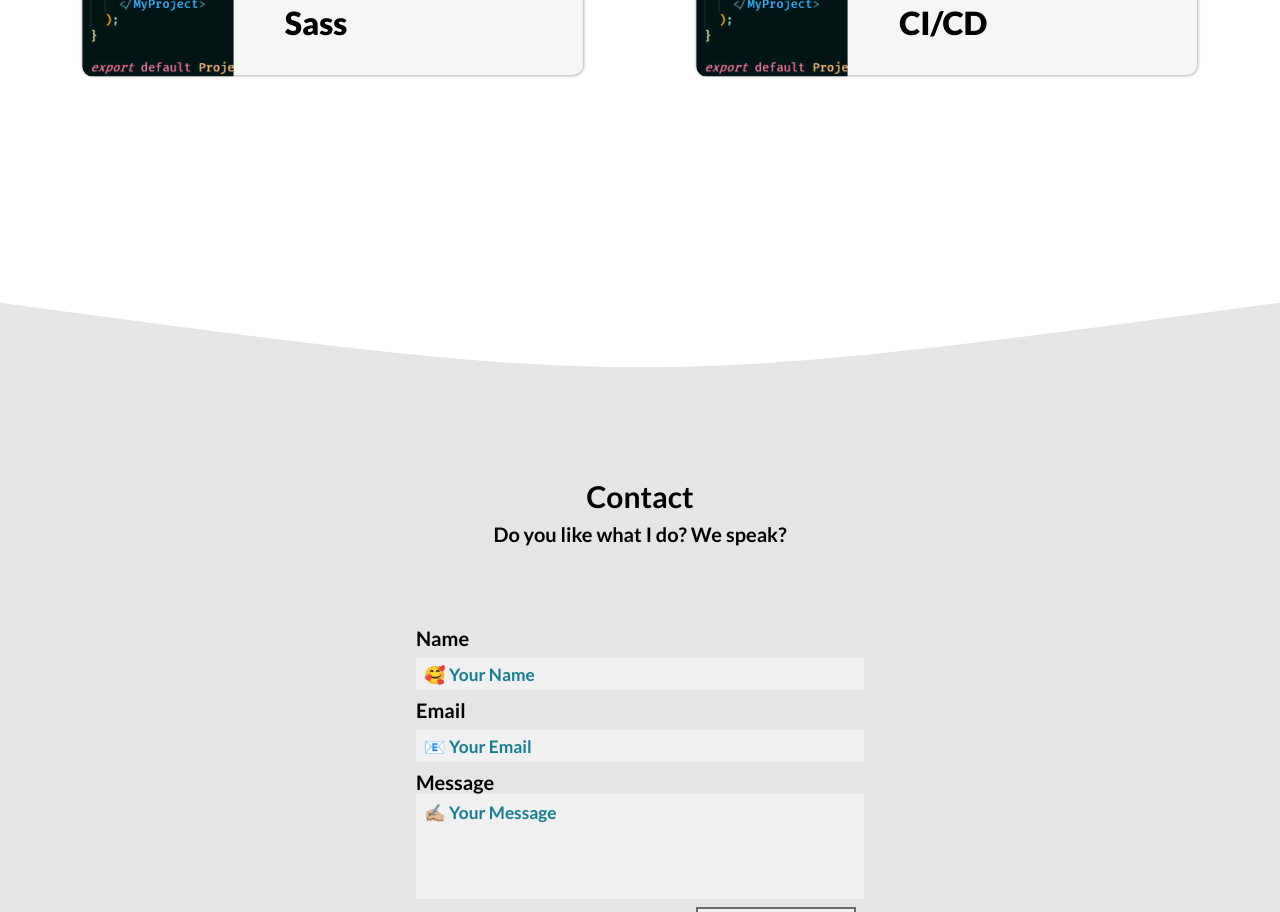
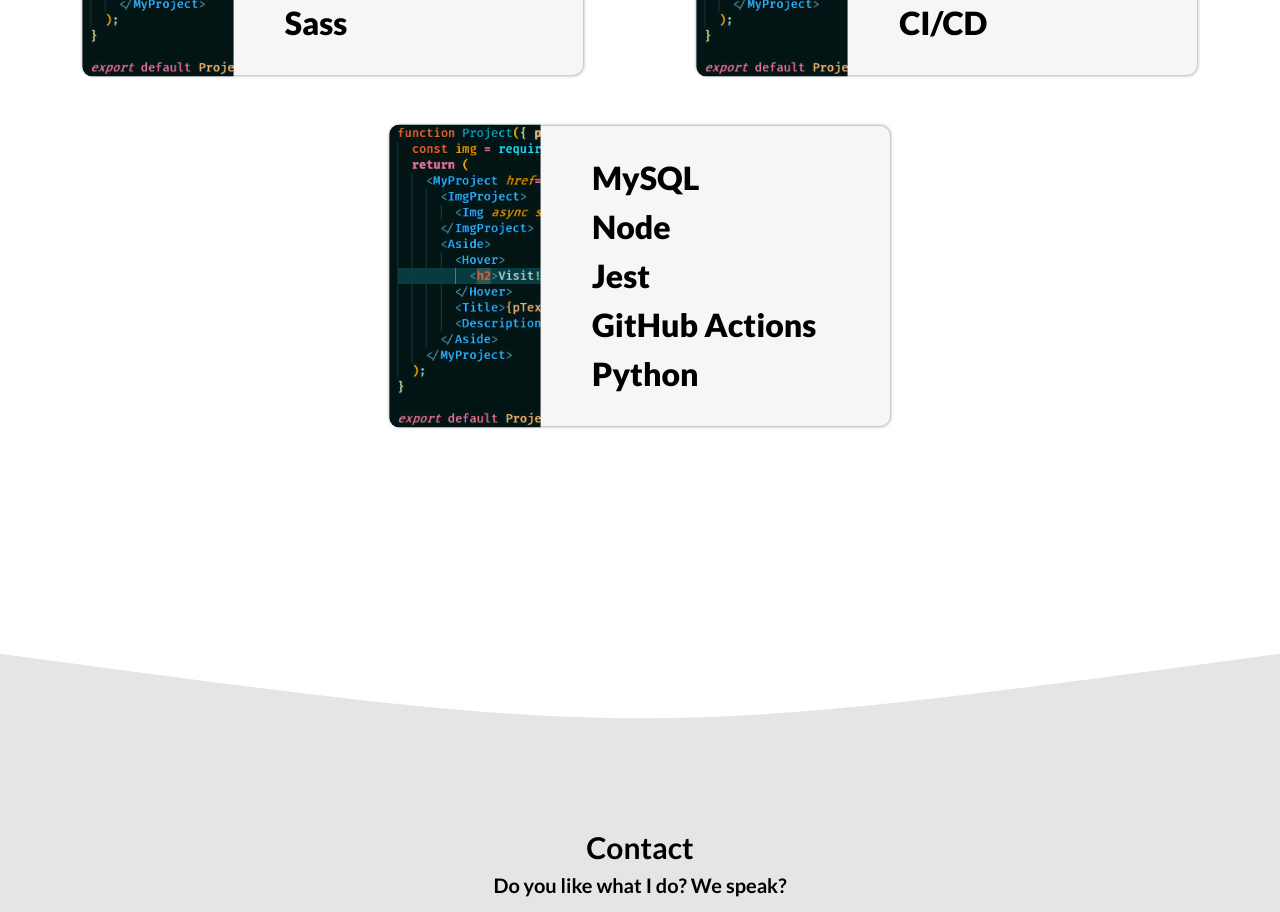
Before and after one commit to chrisRol2/Portfolio, a React (Create React App) app: page / in a window 1280 px wide. Shown: the part 1960-2872 px from the top of the page. Built offline with nearby package versions, Linux system fonts and the light colour scheme.

Commit message:
added tecno2  and a extra skillcard

```diff
--- a/src/Pages/Skills.js
+++ b/src/Pages/Skills.js
@@ -1,7 +1,7 @@
 import Title from "../Components/Title";
 import React, { useContext } from "react";
 import LanguageContext from "../Context/LangContext";
-import { tecno, tools } from "../API/works.json";
+import { tecno, tools, tecno2 } from "../API/works.json";
 import SkillCard from "../Components/SkillList";
 import styled from "styled-components";
 const SkillContainer = styled.article`
@@ -20,6 +20,7 @@
       <SkillContainer>
         <SkillCard type="Lenguages" value={tecno} />
         <SkillCard type="Tools" value={tools} />
+        <SkillCard type="Tools" value={tecno2} />
       </SkillContainer>
     </div>
   );
```
